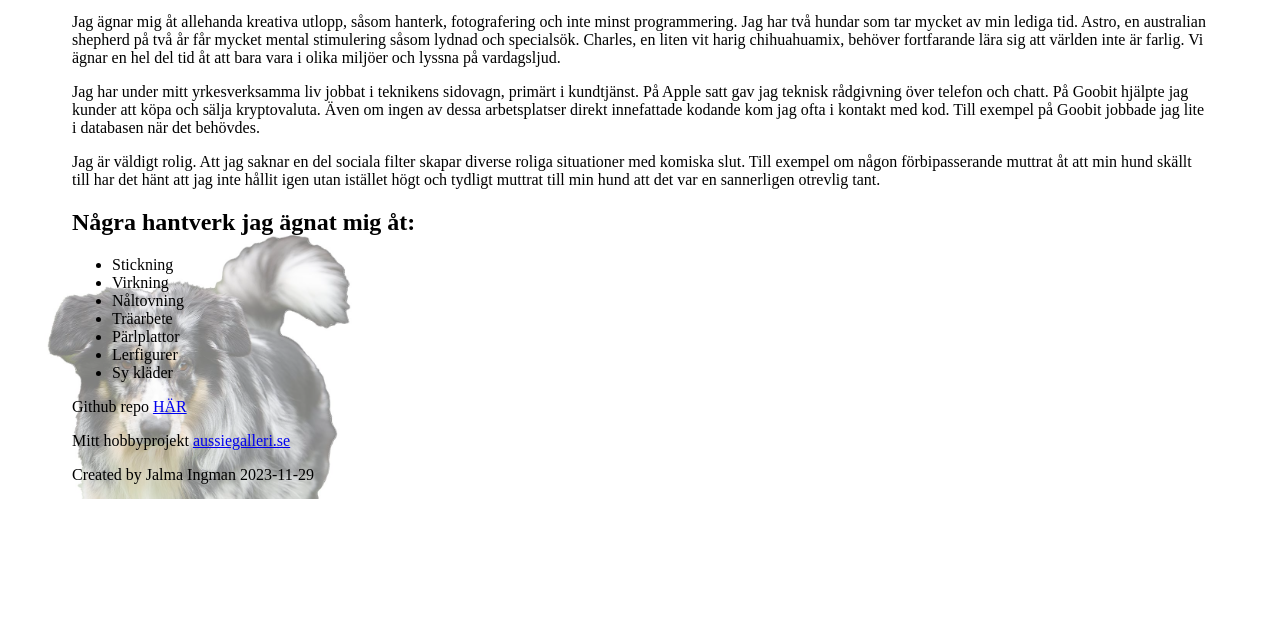
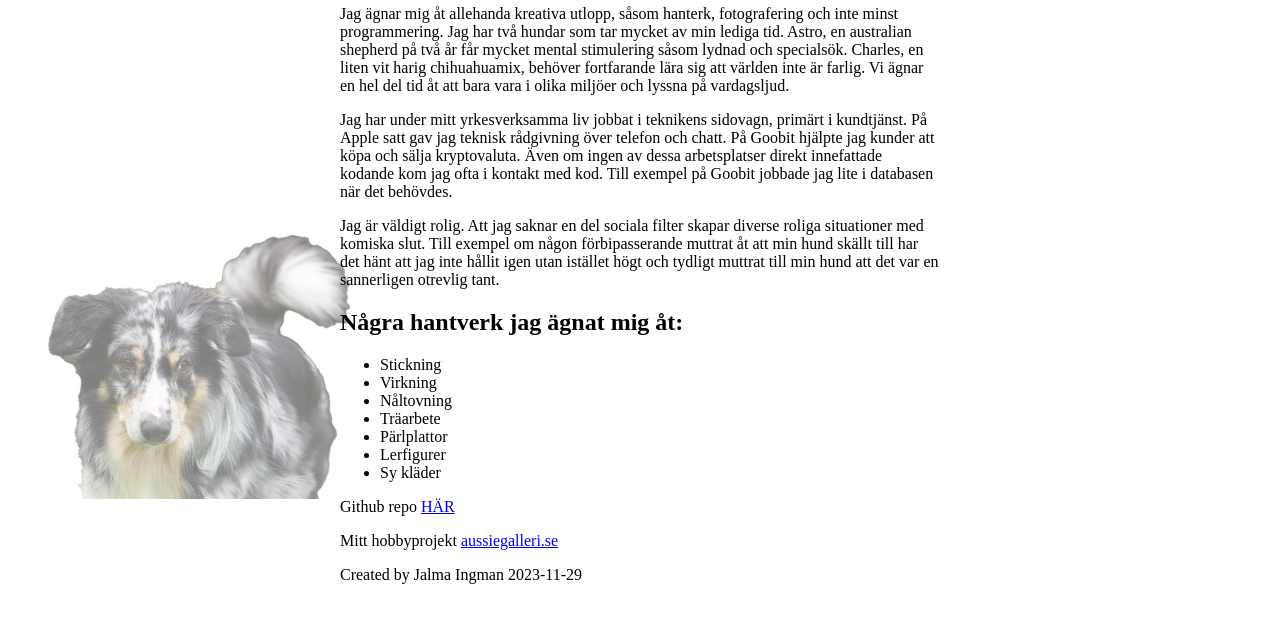
Before and after one commit to jalmai/lexicon-html1-hemsida-om-mig, a plain HTML site: page index.html in a window 1280 px wide. Shown: the part 301-924 px from the top of the page. Before the commit the page ends 873 px from the top, so only its background shows below. Drawn offline with Linux system fonts and the light colour scheme.

Commit message:
Commenting and moving picts

```diff
--- a/index.html
+++ b/index.html
@@ -56,7 +56,15 @@
       <li>Lerfigurer</li>
       <li>Sy kläder</li>
     </ul>
+    <!--a: Inkludera minst två stycken länkar som leder till externa hemsidor. Länkarna ska öppnas i en ny tabb. -->
+    <p>
+      Github repo <a href="https://github.com/jalmai" target="_blank">HÄR</a>
+    </p>
+    <p>
+      Mitt hobbyprojekt <a href="https://aussiegalleri.se/">aussiegalleri.se</a>
+    </p>
     <!--img: Inkluder minst en bild, men gärna en bild per paragraf kanske. Glöm inte bort src- och alt-attributet.-->
+    <!-- ?Bakgrundsbilder som ligger absolut positionerade. Var är bästa placeringen i dokumentet? -->
     <img
       src="img/DSC_4680.jpg"
       alt="picture of dog"
@@ -67,13 +75,6 @@
       alt="picture of dog"
       class="left-pict fixed-bg-pict"
     />
-    <!--a: Inkludera minst två stycken länkar som leder till externa hemsidor. Länkarna ska öppnas i en ny tabb. -->
-    <p>
-      Github repo <a href="https://github.com/jalmai" target="_blank">HÄR</a>
-    </p>
-    <p>
-      Mitt hobbyprojekt <a href="https://aussiegalleri.se/">aussiegalleri.se</a>
-    </p>
     <footer>
       <!--!footer: En footer som inneåller dagens datum och lite copyright information. Försök att lägga in copyrightsymbolen också.-->
       <p>Created by Jalma Ingman 2023-11-29</p>
--- a/styles/style.css
+++ b/styles/style.css
@@ -1,5 +1,7 @@
 body{
     padding: 15% 5% 5% 5%;
+    margin: 0 auto;
+    max-width: 600px;
 }
 .bottom-pict{
     width: 30%;
@@ -20,5 +22,5 @@ body{
 }
 .fixed-bg-pict:hover{
     opacity:100%;
-    /* !Hover works but not when it is behind another element. Is there an easy fix? */
+    /* ?Hover works but not when it is behind another element. Is there an easy fix? */
 }
```
